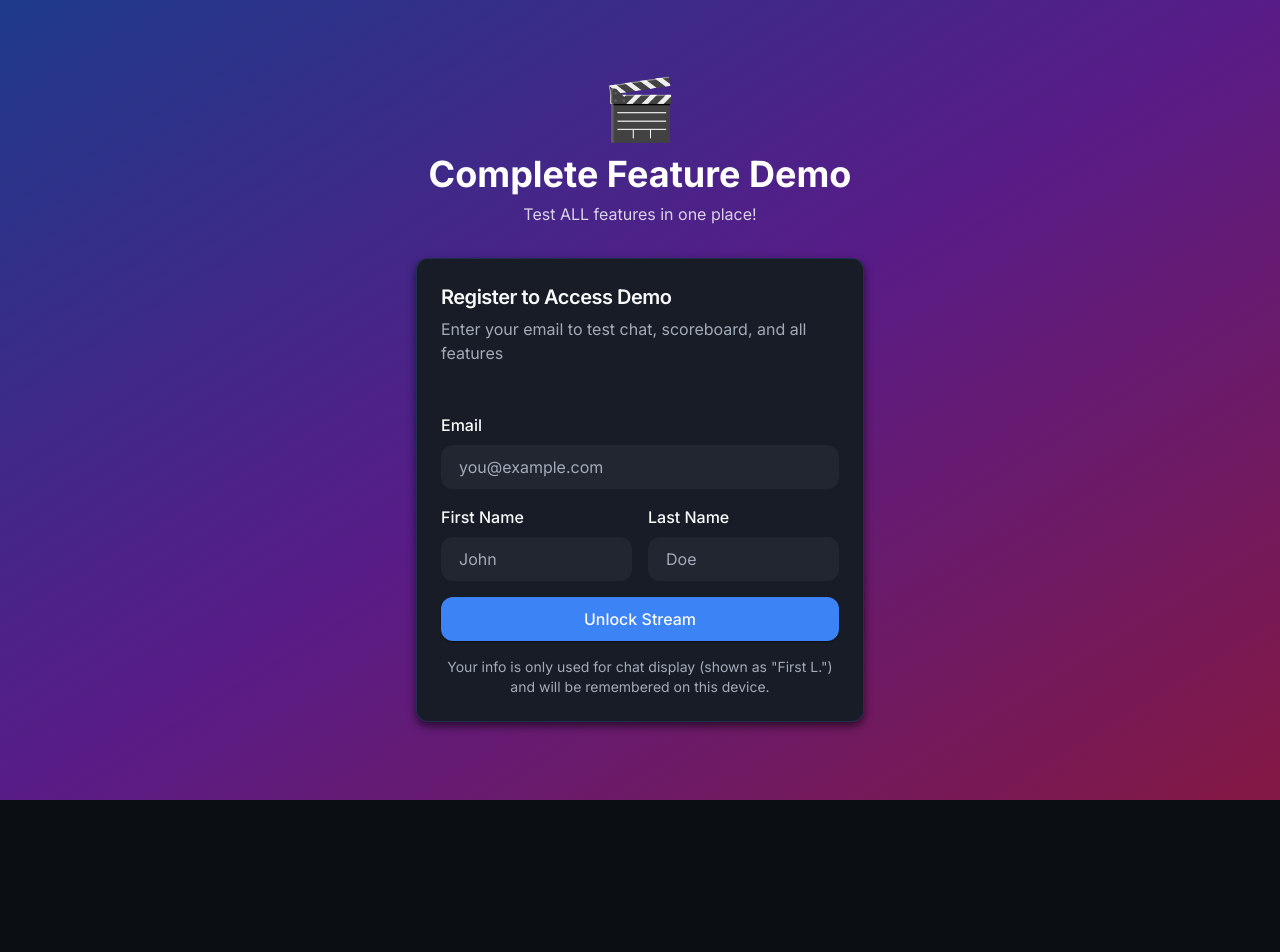
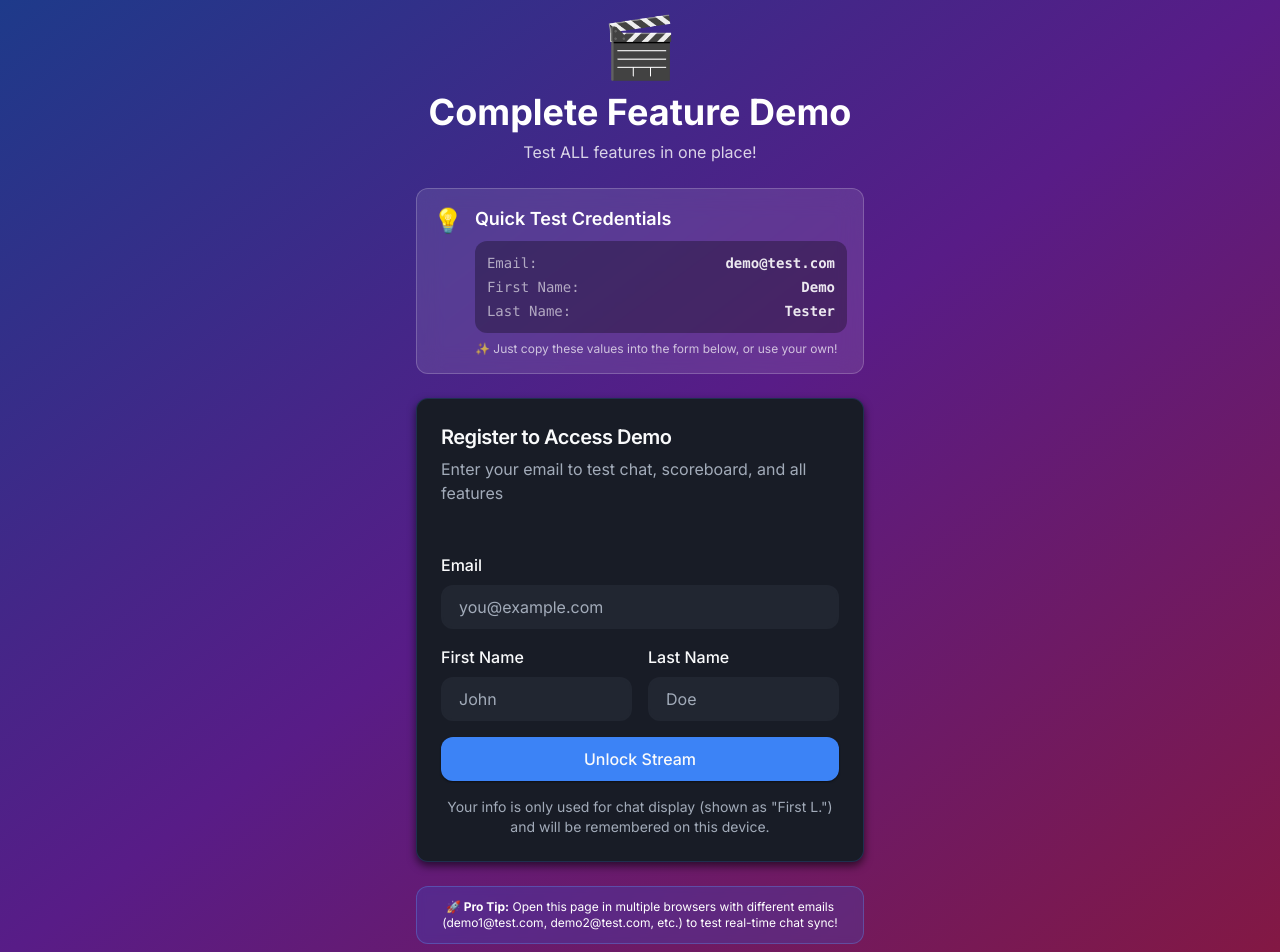
Before and after one commit to YOLOVibeCode/fieldview-live, a Next.js app in the folder apps/web/: page /demo-complete in a window 1280 px wide. Shown: the top 952 px of the page. Before the commit the page ends 800 px from the top, so only its background shows below. Built offline with nearby package versions, Linux system fonts and the light colour scheme.

Commit message:
feat: add demo credentials display to demo page
Added a prominent credentials info box showing:
- Email: demo@test.com
- First Name: Demo
- Last Name: Tester

Also added a pro tip box for multi-user testing suggestions.
Makes it super easy for users to quickly test the demo page!

```diff
--- a/apps/web/app/demo-complete/page.tsx
+++ b/apps/web/app/demo-complete/page.tsx
@@ -126,12 +126,42 @@ export default function CompleteDemoPage() {
   if (!viewer.isUnlocked) {
     return (
       <div className="min-h-screen flex items-center justify-center bg-gradient-to-br from-blue-900 via-purple-900 to-pink-900 p-4">
-        <div className="max-w-md w-full">
-          <div className="text-center mb-8">
+        <div className="max-w-md w-full space-y-6">
+          <div className="text-center">
             <div className="text-6xl mb-4">🎬</div>
             <h1 className="text-4xl font-bold text-white mb-2">Complete Feature Demo</h1>
             <p className="text-white/80">Test ALL features in one place!</p>
           </div>
+
+          {/* Demo Credentials Info Box */}
+          <div className="bg-white/10 backdrop-blur-md border border-white/20 rounded-xl p-4 space-y-3">
+            <div className="flex items-start gap-3">
+              <div className="text-2xl">💡</div>
+              <div className="flex-1">
+                <h3 className="text-white font-semibold text-lg mb-2">Quick Test Credentials</h3>
+                <div className="space-y-2 text-sm">
+                  <div className="bg-black/30 rounded-lg p-3 font-mono text-white/90">
+                    <div className="flex justify-between items-center mb-1">
+                      <span className="text-white/60">Email:</span>
+                      <span className="font-semibold">demo@test.com</span>
+                    </div>
+                    <div className="flex justify-between items-center mb-1">
+                      <span className="text-white/60">First Name:</span>
+                      <span className="font-semibold">Demo</span>
+                    </div>
+                    <div className="flex justify-between items-center">
+                      <span className="text-white/60">Last Name:</span>
+                      <span className="font-semibold">Tester</span>
+                    </div>
+                  </div>
+                  <p className="text-white/70 text-xs">
+                    ✨ Just copy these values into the form below, or use your own!
+                  </p>
+                </div>
+              </div>
+            </div>
+          </div>
+
           <ViewerUnlockForm
             onUnlock={viewer.unlock}
             isLoading={viewer.isLoading}
@@ -139,6 +169,14 @@ export default function CompleteDemoPage() {
             title="Register to Access Demo"
             description="Enter your email to test chat, scoreboard, and all features"
           />
+
+          {/* Multi-user Testing Tip */}
+          <div className="bg-blue-600/20 backdrop-blur-sm border border-blue-400/30 rounded-lg p-3">
+            <p className="text-white text-xs text-center">
+              <strong>🚀 Pro Tip:</strong> Open this page in multiple browsers with different emails
+              (demo1@test.com, demo2@test.com, etc.) to test real-time chat sync!
+            </p>
+          </div>
         </div>
       </div>
     );
```
